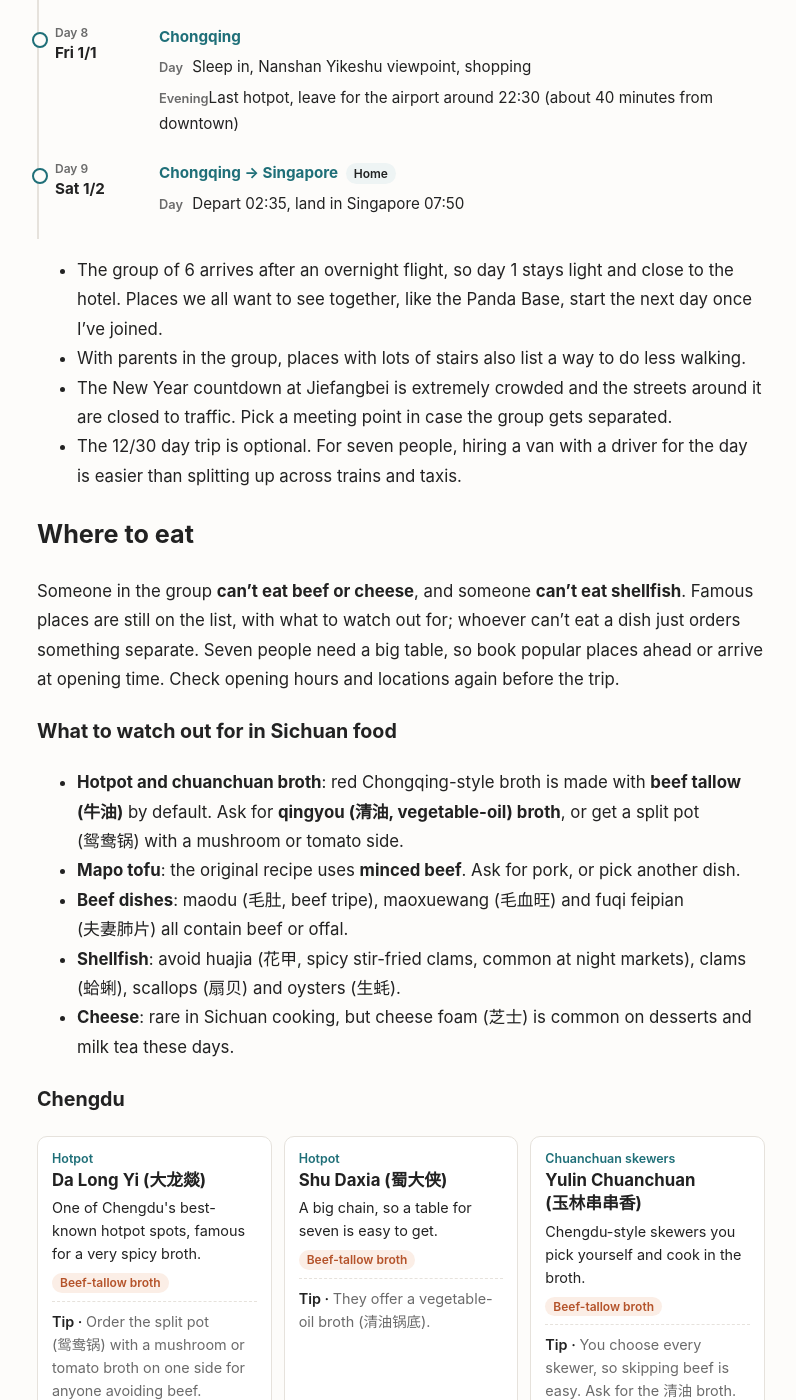
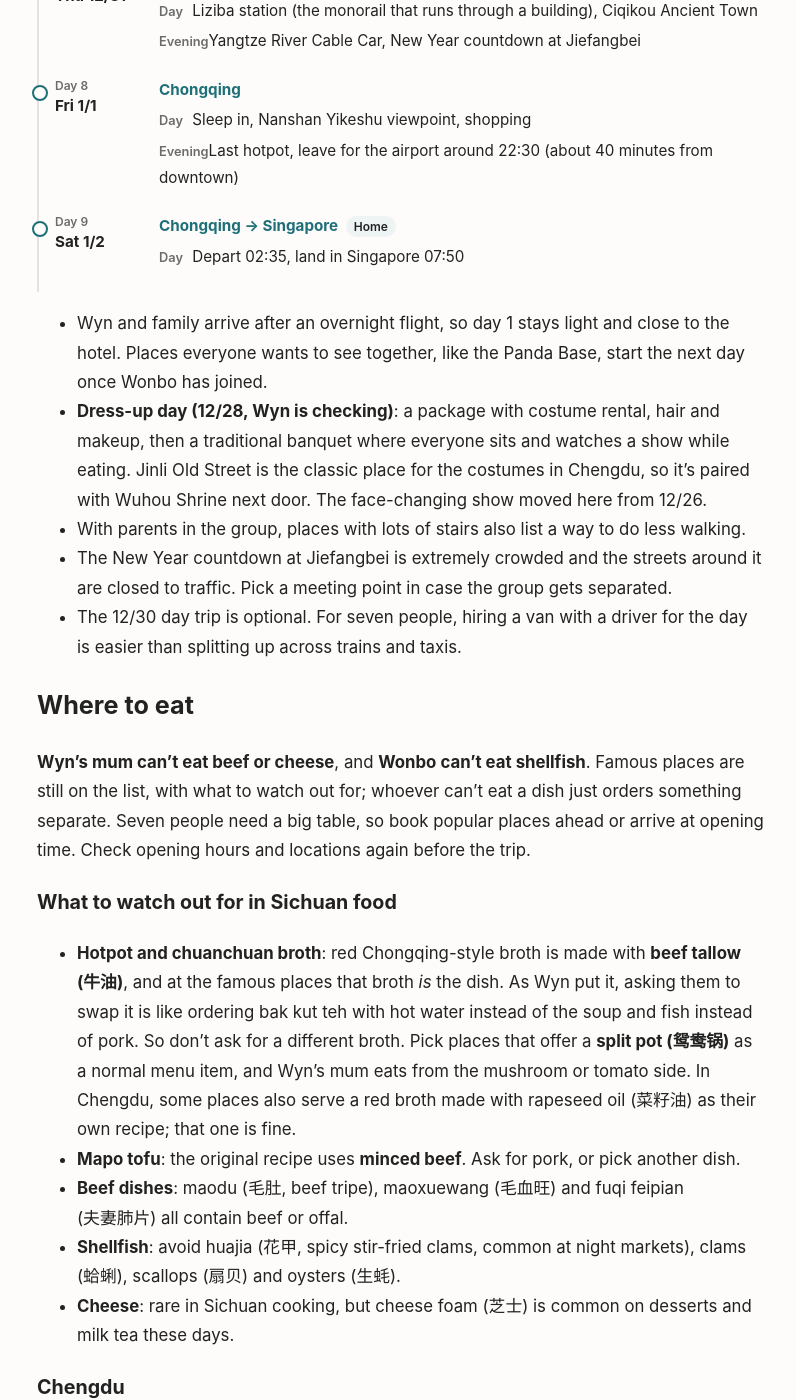
Before and after one commit to zaGamer95/travel, a Jekyll site: the page built from _trips/2026-chengdu-chongqing.md, in a window 1280 px wide and 1400 px high, scrolled down 2023 px. Shown: the whole window, without its empty margins (239-1035 px from the left). Built offline with Jekyll 4.4.1, drawn with Linux system fonts in a browser that asks for light colours; some of the changed text lies outside the part shown.

Commit message:
Chengdu/Chongqing plan: names, hotpot advice, dress-up dinner day (#3)
- Wyn, Meredith and family named instead of 'group of 6'
- Don't ask hotpot places to swap their tallow broth; pick places with a split pot
- 12/28: costume rental at Jinli and a banquet dinner with a show (TBC)


Claude-Session: https://claude.ai/code/session_013tsN9d71CDgbDDY5jHsJjE

Co-authored-by: Claude <noreply@anthropic.com>

```diff
--- a/_trips/2026-chengdu-chongqing.md
+++ b/_trips/2026-chengdu-chongqing.md
@@ -8,7 +8,7 @@ summary: A year-end Sichuan trip for seven. Pandas and the Leshan Giant Buddha i
 
 # Flights: rendered as cards by {% include flights.html %}
 flights:
-  - who: Group of 6
+  - who: Wyn & family (6)
     airline: Singapore Airlines
     flight: SQ846
     from: { code: SIN, city: Singapore, date: Fri 12/25, time: "02:10" }
@@ -29,12 +29,12 @@ flights:
 days:
   - date: Fri 12/25
     city: Chengdu
-    day: "Group of 6: land 06:55, drop bags at the hotel and rest. Afternoon tea in People's Park, stroll Kuanzhai Alley"
-    night: "Group of 6: dinner near the hotel. Wonbo: lands 21:05, to the hotel (about 1 hour)"
+    day: "Wyn & family: land 06:55, drop bags at the hotel and rest. Afternoon tea in People's Park, stroll Kuanzhai Alley"
+    night: "Wyn & family: dinner near the hotel. Wonbo: lands 21:05, to the hotel (about 1 hour)"
   - date: Sat 12/26
     city: Chengdu
     day: Panda Base (pandas are most active in the morning; use the electric carts inside), Wenshu Monastery
-    night: Sichuan opera face-changing show, hotpot
+    night: Hotpot
   - date: Sun 12/27
     city: Chengdu
     tag: Day trip
@@ -42,8 +42,9 @@ days:
     night: Back to Chengdu, chuanchuan skewers
   - date: Mon 12/28
     city: Chengdu
-    day: Wuhou Shrine and Jinli Old Street, Du Fu Thatched Cottage
-    night: Chunxi Road and Taikoo Li, Anshun Bridge and Jiuyan Bridge at night
+    tag: Dress-up day (TBC)
+    day: Wuhou Shrine, then traditional costume rental with hair and makeup at Jinli Old Street and photos around the old lanes
+    night: Traditional banquet dinner with a live show (Sichuan opera, face-changing) in front of the table, then Anshun Bridge at night
   - date: Tue 12/29
     city: Chengdu → Chongqing
     tag: Travel
@@ -75,17 +76,17 @@ restaurants:
       kind: Hotpot
       why: One of Chengdu's best-known hotpot spots, famous for a very spicy broth.
       warn: [tallow]
-      tip: Order the split pot (鸳鸯锅) with a mushroom or tomato broth on one side for anyone avoiding beef.
+      tip: The tallow broth is the whole point here. Order a split pot (鸳鸯锅), a normal menu item, and Wyn's mum eats from the mushroom or tomato side.
     - name: Shu Daxia (蜀大侠)
       kind: Hotpot
       why: A big chain, so a table for seven is easy to get.
       warn: [tallow]
-      tip: They offer a vegetable-oil broth (清油锅底).
+      tip: Check the menu for a split pot or a non-tallow broth they already serve; don't ask them to change their red broth.
     - name: Yulin Chuanchuan (玉林串串香)
       kind: Chuanchuan skewers
       why: Chengdu-style skewers you pick yourself and cook in the broth.
       warn: [tallow]
-      tip: You choose every skewer, so skipping beef is easy. Ask for the 清油 broth.
+      tip: You choose every skewer, so skipping beef is easy. The broth is still tallow and there's usually no split option, so Wyn's mum may want to sit this one out.
     - name: Ma Wangzi (马旺子)
       kind: Sichuan dishes
       why: A polished Sichuan restaurant with private rooms, good with parents.
@@ -95,7 +96,7 @@ restaurants:
       kind: Sichuan dishes
       why: Where mapo tofu was invented.
       warn: [beef]
-      tip: Mapo tofu is made with minced beef. Ask for a separate pork version.
+      tip: Mapo tofu is made with minced beef, so Wyn's mum orders other dishes here.
     - name: Long Chaoshou (龙抄手)
       kind: Snacks
       why: A long-running wonton shop on Chunxi Road. Good for trying many small snacks.
@@ -113,12 +114,12 @@ restaurants:
       kind: Hotpot
       why: One of Chongqing's most famous hotpot restaurants. Expect a long queue.
       warn: [tallow, beef]
-      tip: The default broth is beef tallow and the signature dish is beef tripe (毛肚). Get a split pot with one side 清油.
+      tip: Classic Chongqing beef-tallow hotpot with beef tripe (毛肚) as the signature. Go only if they do a split pot; otherwise it's a night out without Wyn's mum.
     - name: Air-raid shelter hotpot (防空洞火锅)
       kind: Hotpot
       why: Hotpot inside old air-raid shelter caves, a uniquely Chongqing atmosphere.
       warn: [tallow]
-      tip: Every place is different, so ask first whether they have a 清油 broth.
+      tip: Mostly tallow broth too. Pick one that lists a split pot on the menu.
     - name: Taoranju (陶然居)
       kind: Jianghu home-style dishes
       why: Chongqing home cooking such as laziji (辣子鸡, chili-fried chicken). Has large round tables.
@@ -136,7 +137,7 @@ restaurants:
       kind: Street food
       why: A food alley next to Jiefangbei for grazing on a bit of everything.
       warn: [shellfish, cheese]
-      tip: Spicy stir-fried clams (花甲) and cheese-topped snacks are common here. Pick around them.
+      tip: Spicy stir-fried clams (花甲) are everywhere (Wonbo skips them), and cheese-topped snacks too (Wyn's mum skips those).
     - name: Chen Mahua (陈麻花)
       kind: Snacks
       why: Ciqikou's famous fried dough twists. Good as gifts too.
@@ -146,32 +147,33 @@ restaurants:
 ## At a glance
 
 - **Dates**: Fri 2026.12.25 – Sat 2027.01.02
-- **Group**: 7 people. My girlfriend, her parents, her younger brother, her younger sister, her sister's boyfriend, and me (Wonbo)
+- **Group**: 7 people. Wyn, Wyn's parents, Wyn's brother, Meredith, Meredith's boyfriend, and Wonbo
 - **Route**: Singapore → Chengdu (4 nights) → high-speed train → Chongqing (3 nights plus the last day) → Singapore
 
 ## Flights (booked)
 
 {% include flights.html %}
 
-- My girlfriend's family of 6 arrives in the morning and I join them that night.
-- My ticket (CA404) includes one 23kg checked bag.
+- Wyn and family arrive in the morning, and Wonbo joins that night.
+- Wonbo's ticket (CA404) includes one 23kg checked bag.
 
 ## Itinerary
 
 {% include itinerary.html %}
 
-- The group of 6 arrives after an overnight flight, so day 1 stays light and close to the hotel. Places we all want to see together, like the Panda Base, start the next day once I've joined.
+- Wyn and family arrive after an overnight flight, so day 1 stays light and close to the hotel. Places everyone wants to see together, like the Panda Base, start the next day once Wonbo has joined.
+- **Dress-up day (12/28, Wyn is checking)**: a package with costume rental, hair and makeup, then a traditional banquet where everyone sits and watches a show while eating. Jinli Old Street is the classic place for the costumes in Chengdu, so it's paired with Wuhou Shrine next door. The face-changing show moved here from 12/26.
 - With parents in the group, places with lots of stairs also list a way to do less walking.
 - The New Year countdown at Jiefangbei is extremely crowded and the streets around it are closed to traffic. Pick a meeting point in case the group gets separated.
 - The 12/30 day trip is optional. For seven people, hiring a van with a driver for the day is easier than splitting up across trains and taxis.
 
 ## Where to eat
 
-Someone in the group **can't eat beef or cheese**, and someone **can't eat shellfish**. Famous places are still on the list, with what to watch out for; whoever can't eat a dish just orders something separate. Seven people need a big table, so book popular places ahead or arrive at opening time. Check opening hours and locations again before the trip.
+**Wyn's mum can't eat beef or cheese**, and **Wonbo can't eat shellfish**. Famous places are still on the list, with what to watch out for; whoever can't eat a dish just orders something separate. Seven people need a big table, so book popular places ahead or arrive at opening time. Check opening hours and locations again before the trip.
 
 ### What to watch out for in Sichuan food
 
-- **Hotpot and chuanchuan broth**: red Chongqing-style broth is made with **beef tallow (牛油)** by default. Ask for **qingyou (清油, vegetable-oil) broth**, or get a split pot (鸳鸯锅) with a mushroom or tomato side.
+- **Hotpot and chuanchuan broth**: red Chongqing-style broth is made with **beef tallow (牛油)**, and at the famous places that broth *is* the dish. As Wyn put it, asking them to swap it is like ordering bak kut teh with hot water instead of the soup and fish instead of pork. So don't ask for a different broth. Pick places that offer a **split pot (鸳鸯锅)** as a normal menu item, and Wyn's mum eats from the mushroom or tomato side. In Chengdu, some places also serve a red broth made with rapeseed oil (菜籽油) as their own recipe; that one is fine.
 - **Mapo tofu**: the original recipe uses **minced beef**. Ask for pork, or pick another dish.
 - **Beef dishes**: maodu (毛肚, beef tripe), maoxuewang (毛血旺) and fuqi feipian (夫妻肺片) all contain beef or offal.
 - **Shellfish**: avoid huajia (花甲, spicy stir-fried clams, common at night markets), clams (蛤蜊), scallops (扇贝) and oysters (生蚝).
@@ -188,21 +190,21 @@ Someone in the group **can't eat beef or cheese**, and someone **can't eat shell
 ### Show this when ordering
 
 <div class="phrase-card">
-<p class="zh">我们有人不吃牛肉、奶酪和贝类（蛤蜊、花甲、扇贝）。<br>请用清油锅底，不要牛油。</p>
-<p class="tr">Some of us can't eat beef, cheese or shellfish. Please use vegetable-oil broth, not beef tallow.</p>
+<p class="zh">我们有人不吃牛肉、奶酪和贝类（蛤蜊、花甲、扇贝）。<br>请问哪些菜没有这些？火锅要鸳鸯锅。</p>
+<p class="tr">Some of us can't eat beef, cheese or shellfish (clams, scallops). Which dishes don't have these? For hotpot, a split pot please.</p>
 </div>
 
 ## Where to stay
 
 - **Chengdu (12/25–12/28, 4 nights)**: around Chunxi Road and Taikoo Li, on metro lines 2 and 3.
-- The group of 6 arrives at 7am, long before the usual 2pm check-in. To rest right away, **book from the night of 12/24** or request early check-in ahead of time.
+- Wyn and family arrive at 7am, long before the usual 2pm check-in. To rest right away, **book from the night of 12/24** or request early check-in ahead of time.
 - **Chongqing (12/29–12/31, 3 nights)**: around Jiefangbei and Hongyadong, within walking distance after the countdown.
 - **1/1**: check out, leave the bags at the hotel, and head to the airport at night. To shower and rest before the red-eye, consider **booking the night of 1/1 too**.
 - For seven, book 3–4 rooms or a serviced apartment. In China only places **registered to host foreign guests** can take foreigners, so confirm that before booking.
 
 ## Getting around
 
-- **Tianfu Airport → central Chengdu**: about 1 hour by metro line 18 or taxi. The group of 6 has a lot of luggage, so a pre-booked van pickup is easiest. I'll take a taxi or Didi at night.
+- **Tianfu Airport → central Chengdu**: about 1 hour by metro line 18 or taxi. Wyn and family will have a lot of luggage, so a pre-booked van pickup is easiest. Wonbo takes a taxi or Didi at night.
 - **Chengdu → Chongqing high-speed train**: Chengdu East → Chongqing West or Chongqing North, about 1h10m–1h40m. Book with passports on the 12306 app or Trip.com, and buy all seven tickets in one order to sit together.
 - **Downtown Chongqing → Jiangbei Airport T3**: about 40 minutes by taxi or Didi. The metro stops before midnight, so go by car at night.
 - **In the cities**: the metro is easiest. A taxi or Didi takes four, so split into two cars or call a 6–7 seater.
@@ -210,10 +212,11 @@ Someone in the group **can't eat beef or cheese**, and someone **can't eat shell
 ## To do
 
 - Flights: Wonbo's CA404 out and SQ819 back are booked
-- Group of 6 on SQ846 out; confirm all seven are on SQ819 back
+- Wyn and family on SQ846 out; confirm all seven are on SQ819 back
 - Entry rules: check the current visa-free entry policy (dates and eligible passports) before departure
 - Book hotels (foreign guests accepted; extra nights on 12/24 and 1/1?)
-- Airport van pickup for the group of 6 on the morning of 12/25
+- Airport van pickup for Wyn and family on the morning of 12/25
+- Dress-up package and banquet dinner show for 12/28 (Wyn is checking)
 - High-speed train Chengdu → Chongqing and train to Leshan (book early over the holidays)
 - Panda Base tickets (booked under real names)
 - Link a foreign card to Alipay and WeChat Pay
```
Also changed, not shown: other parts of _trips/2026-chengdu-chongqing.md (+1 -1 lines).
